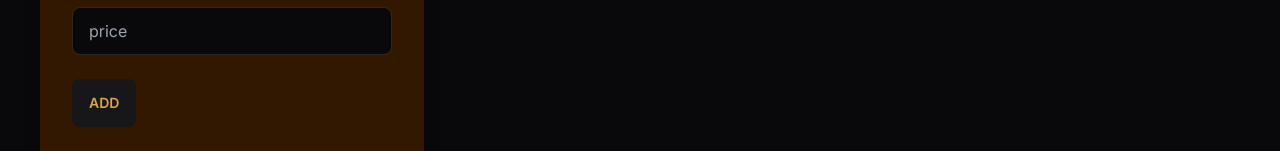
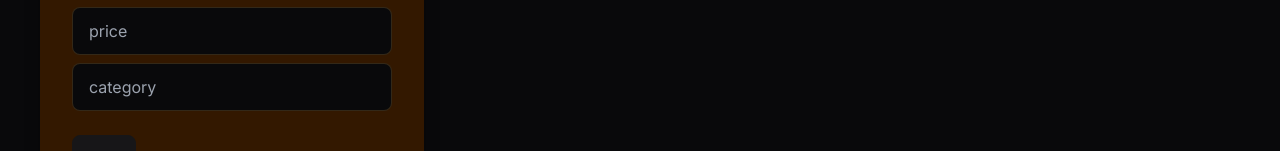
Before and after one commit to ayechanst/dungeons-and-dragons-store, a Next.js app: page /store in a window 1280 px wide. Both pictures are taken after a click on the button "ADD ITEM". Shown: the part 393-544 px from the top of the page. Built offline with nearby package versions, Linux system fonts and the light colour scheme; no server answers; the database is empty.

Commit message:
itemList has half reusability

```diff
--- a/src/app/armory/page.tsx
+++ b/src/app/armory/page.tsx
@@ -1,9 +1,11 @@
 import Store from "../components/Store"
 
+// this is the armory
 const StorePage = () => {
     return (
         <>
-            <Store />
+            <Store
+            storeType={"armory"}/>
             // make store take in params
         </>
     )
--- a/src/app/components/AddItems.tsx
+++ b/src/app/components/AddItems.tsx
@@ -9,6 +9,7 @@ function AddItems() {
     const [itemName, setItemName] = useState('');
     const [itemDescription, setItemDescription] = useState('');
     const [itemPrice, setItemPrice] = useState('');
+    const [itemCategory, setItemCategory] = useState('general');
 
     const handleSubmit = async (e: any) => {
         e.preventDefault();
@@ -16,14 +17,15 @@ function AddItems() {
         await addDoc(collection(db, 'items'), {
             name: itemName,
             description: itemDescription,
-            price: itemPrice
+            price: itemPrice,
+            category: itemCategory
         })
     }
 
     return (
         <>
             <button
-        className="btn"
+                className="btn"
         onClick={() => setAddItem(!addItem)}>
         Add Item
         </button>
@@ -58,6 +60,15 @@ function AddItems() {
                                 required
                             />
                         </div>
+                        <div className="py-1">
+                                    {/* make this a dropdown */}
+                            <input
+                                placeholder="category"
+                                className="input input-bordered w-full max-w-xs"
+                                onChange={e => setItemCategory(e.target.value)}
+                                required
+                            />
+                        </div>
                         <div className="py-5">
                             <button type="submit" className="btn">
                                 Add
--- a/src/app/components/Store.tsx
+++ b/src/app/components/Store.tsx
@@ -4,17 +4,21 @@ import ItemList from "../store/ItemList"
 import Nav from "./Nav"
 import AddItems from "./AddItems"
 
-function Store() {
+interface StoreProps {
+    storeType: string;
+}
+
+function Store({storeType}: StoreProps) {
 
     return (
         <>
-            <Nav />
+            <Nav storeType={storeType}/>
             <div className="grid grid-cols-1 md:grid-cols-4">
                 <div className="md:col-span-1">
-                    <AddItems />
+                    <AddItems storeType={storeType}/>
                 </div>
                 <div className="md:col-span-3">
-                    <ItemList />
+                    <ItemList storeType={storeType}/>
                     // send params here
                 </div>
             </div>
--- a/src/app/inn/page.tsx
+++ b/src/app/inn/page.tsx
@@ -1,5 +1,6 @@
 import Store from "../components/Store"
 
+// inn page
 const StorePage = () => {
     return (
         <>
--- a/src/app/store/ItemList.tsx
+++ b/src/app/store/ItemList.tsx
@@ -8,9 +8,14 @@ interface ItemData {
     name: string;
     description: string;
     price: string;
+    category: string;
 }
 
-export default function ItemList() {
+interface StoreProps {
+    storeType: string;
+}
+
+function ItemList({ storeType }: StoreProps) {
     const [item, setItem] = useState<ItemData[]>([]);
 
     useEffect(() => {
@@ -25,12 +30,25 @@ export default function ItemList() {
         })
     }, []);
 
+    let itemsToDisplay: ItemData[] = [];
+
+    function filterItems(storeType: string) {
+        item.forEach((item) => {
+            if (item.category === storeType) {
+                itemsToDisplay.push(item);
+            } else {
+                console.log('error filtering items')
+            }
+        })
+    }
+    filterItems(storeType);
+
     return (
         <>
             <div style={{ backgroundImage: 'url(/store.jpg)' }}>
                 <div className="flex justify-center p-20">
                     <div className="grid m-10 grid-cols-1 sm:grid-cols-2 md:grid-cols-4 lg:grid-cols-3 gap-4">
-                        {item.map((item: any, index: any) => (
+                        {itemsToDisplay.map((item: any, index: any) => (
                             <div key={index}>
                                 <Item
                                     item={item}
@@ -44,3 +62,5 @@ export default function ItemList() {
         </>
     );
 }
+
+export default ItemList;
```
